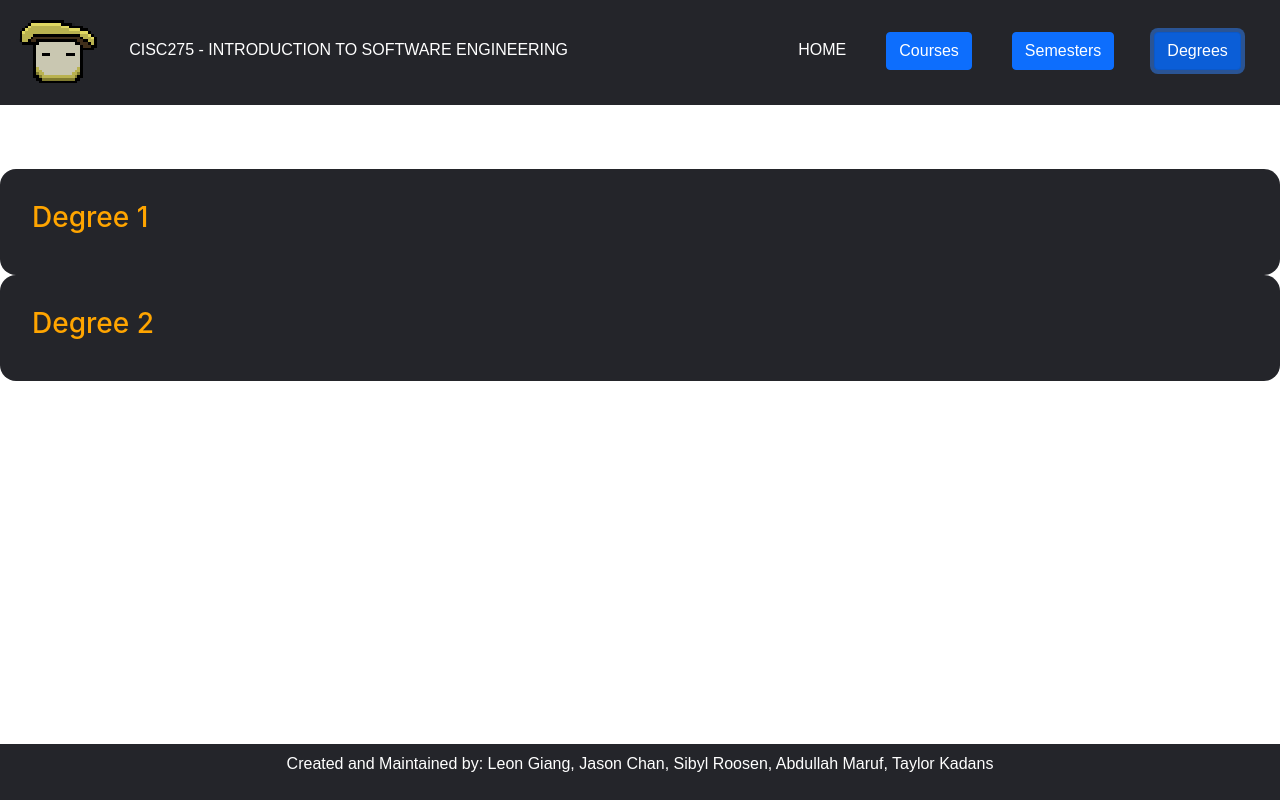
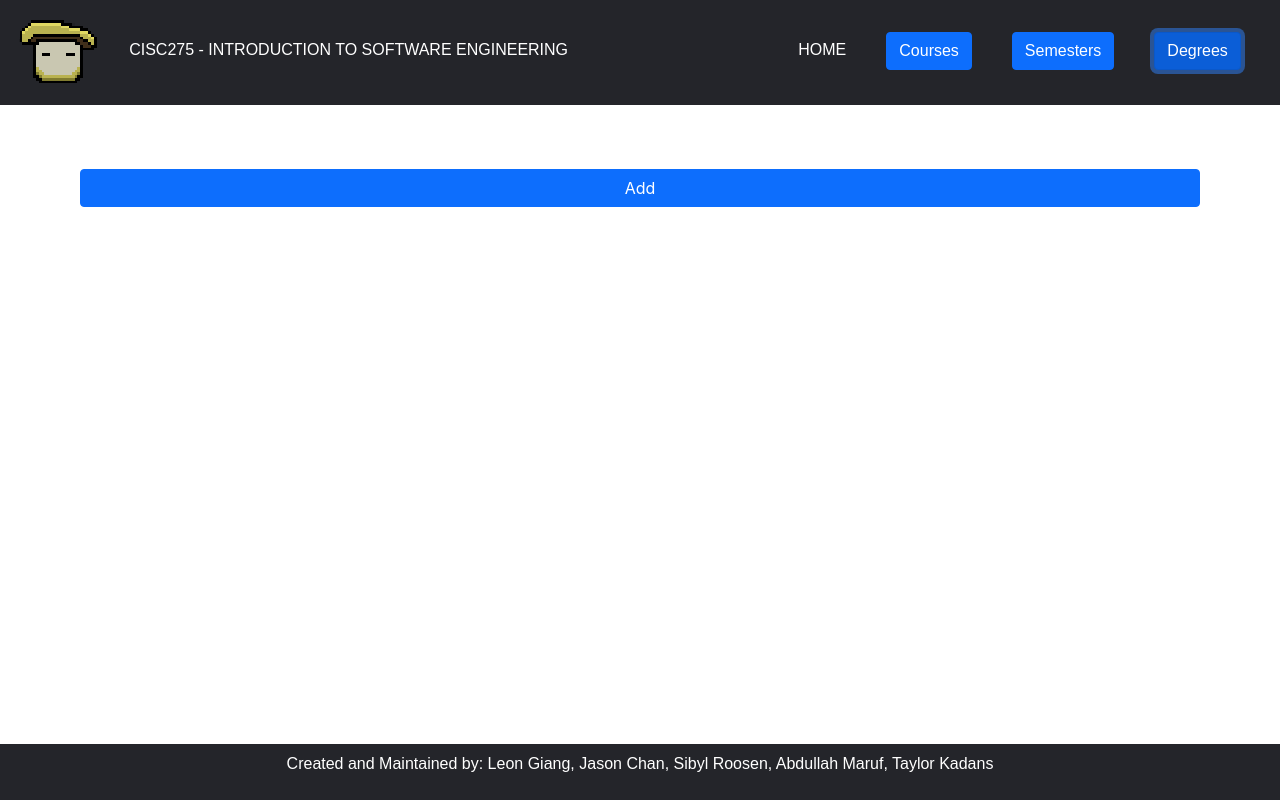
Before and after one commit to CISC275123/Final-Project, a React (Create React App) app: page / in a window 1280 px wide. Both pictures are taken after a click on the button "Degrees". Built offline with nearby package versions, Linux system fonts and the light colour scheme.

Commit message:
Modified Degree components to enable add/removing new degree plans. The user can name their degree plan, which will be shown after creation.

```diff
--- a/src/App.tsx
+++ b/src/App.tsx
@@ -68,18 +68,17 @@ const YEARS: Year[] = [
     { name: "Year 3", semesters: SEMESTERS },
     { name: "Year 4", semesters: SEMESTERS }
 ];
-const DEGREES: Degree[] = [
-    { name: "Degree 1", years: YEARS },
-    { name: "Degree 2", years: YEARS }
-];
+const DEGREES: Degree[] = [];
 
 function App(): JSX.Element {
     const [courses, setCourses] = useState<Course[]>(COURSES);
+    const [degrees, setDegrees] = useState<Degree[]>(DEGREES);
     const [display, setDisplay] = useState<boolean>(true);
     const [currIndex, setIndex] = useState<number>(0);
     const [isEditing, setEditing] = useState<boolean>(false);
     const [isDegree, setDegree] = useState<boolean>(false);
     const [showComponentSemester, setShowComponentSemester] = useState(false);
+    const [degreeId, setDegreeId] = useState<number>(1);
 
     function editCourse(courseID: string, newCourse: Course) {
         setCourses(
@@ -90,6 +89,24 @@ function App(): JSX.Element {
                         : course
             )
         );
+    }
+
+    function addDegree(name: string) {
+        const newDegree: Degree = {
+            name: name,
+            years: YEARS,
+            id: degreeId
+        };
+        const newId = degreeId + 1;
+        setDegreeId(newId);
+        setDegrees([...degrees, newDegree]);
+    }
+
+    function removeDegree(id: number) {
+        const newDegrees: Degree[] = degrees.filter(
+            (degree: Degree): boolean => degree.id !== id
+        );
+        setDegrees(newDegrees);
     }
 
     function switchEditing(edit: boolean) {
@@ -205,7 +222,13 @@ function App(): JSX.Element {
                 </div>
 
                 <div className="DegreeList">
-                    {isDegree && <DegreeList degrees={DEGREES}></DegreeList>}
+                    {isDegree && (
+                        <DegreeList
+                            degrees={degrees}
+                            addDegree={addDegree}
+                            removeDegree={removeDegree}
+                        ></DegreeList>
+                    )}
                 </div>
 
                 <footer>
--- a/src/components/DegreeCard.tsx
+++ b/src/components/DegreeCard.tsx
@@ -1,4 +1,5 @@
 import React from "react";
+import { Button } from "react-bootstrap";
 import { Degree } from "../interfaces/degree";
 import { Year } from "../interfaces/year";
 
@@ -6,19 +7,22 @@ import "./DegreeCard.css";
 
 export const DegreeCard = ({
     degree,
-    handleClick
+    handleClick,
+    removeDegree
 }: {
     degree: Degree;
-    handleClick: (id: string) => void;
+    handleClick: (id: number) => void;
+    removeDegree: (id: number) => void;
 }) => {
     return (
         <div
+            onClick={() => console.log(degree.id)}
             className="degree_view_card"
-            onClick={() => handleClick(degree.name)}
         >
-            <div>
+            <div onClick={() => handleClick(degree.id)}>
                 <h3 className="degreeName">{degree.name}</h3>
             </div>
+            <Button onClick={() => removeDegree(degree.id)}>Remove</Button>
         </div>
     );
 };
--- /dev/null
+++ b/src/components/DegreeList.css
@@ -0,0 +1,15 @@
+.degree_list {
+    padding: 2rem;
+    display: flex;
+    flex-direction: column;
+    gap: 20px;
+    text-align: left;
+}
+
+.degree_buttons {
+    display: flex;
+    flex-direction: column;
+    padding: 0rem 5rem 0rem 5rem;
+    text-align: center;
+    align-content: center;
+}
--- a/src/components/DegreeList.tsx
+++ b/src/components/DegreeList.tsx
@@ -1,12 +1,25 @@
 import React, { useState } from "react";
+import { Button, Form } from "react-bootstrap";
 import { Degree } from "../interfaces/degree";
 import { DegreeCard } from "./DegreeCard";
 import { DegreeView } from "./DegreeView";
 
-export const DegreeList = ({ degrees }: { degrees: Degree[] }) => {
-    const [displayId, setDisplayId] = useState<null | string>(null);
+import "./DegreeList.css";
 
-    const handleDegreeView = (id: string) => {
+export const DegreeList = ({
+    degrees,
+    addDegree,
+    removeDegree
+}: {
+    degrees: Degree[];
+    addDegree: (name: string) => void;
+    removeDegree: (id: number) => void;
+}) => {
+    const [displayId, setDisplayId] = useState<null | number>(null);
+    const [userInput, setUserInput] = useState<string>("Sample");
+    const [adding, setAdding] = useState<boolean>(false);
+
+    const handleDegreeView = (id: number) => {
         setDisplayId(id);
     };
 
@@ -14,21 +27,60 @@ export const DegreeList = ({ degrees }: { degrees: Degree[] }) => {
         setDisplayId(null);
     };
 
+    const handleAddClick = () => {
+        setAdding(!adding);
+    };
+
+    const setUpDegree = () => {
+        addDegree(userInput);
+        handleAddClick();
+    };
+
     return (
+        <div className="degree_page">
+            <div className="degree_buttons">
+                <Button onClick={handleAddClick}>Add</Button>
+                {adding && (
+                    <Form.Group controlId="formAddDegree">
+                        <br />
+                        <Form.Label>
+                            Give your new degree plan a memorable name:
+                        </Form.Label>
+                        <Form.Control
+                            type="string"
+                            value={userInput}
+                            onChange={(
+                                event: React.ChangeEvent<HTMLInputElement>
+                            ) => setUserInput(event.target.value)}
+                        ></Form.Control>
+                        <Button
+                            variant="success"
+                            className="save_edit_btn"
+                            onClick={setUpDegree}
+                        >
+                            Save
+                        </Button>
+                        <Button variant="warning" onClick={handleAddClick}>
+                            Cancel
+                        </Button>
+                    </Form.Group>
+                )}
+            </div>
             <div className="degree_list">
                 {!displayId && (
                     <>
                         {degrees.map((degree: Degree) => (
                             <DegreeCard
-                            key={degree.name}
+                                key={degree.id}
                                 degree={degree}
                                 handleClick={handleDegreeView}
+                                removeDegree={removeDegree}
                             ></DegreeCard>
                         ))}
                     </>
                 )}
                 {degrees.map((degree: Degree) => {
-                const dId = degree.name;
+                    const dId = degree.id;
                     if (displayId === dId) {
                         return (
                             <DegreeView
@@ -41,5 +93,6 @@ export const DegreeList = ({ degrees }: { degrees: Degree[] }) => {
                     }
                 })}
             </div>
+        </div>
     );
 };
--- a/src/components/DegreeView.tsx
+++ b/src/components/DegreeView.tsx
@@ -56,6 +56,7 @@ export const DegreeView = ({
 
             {!edit && (
                 <div className="degree_page">
+                    <h2>{degree.name}</h2>
                     <div className="year_view_rows">
                         {degree.years.map((year: Year) => (
                             <div className="year_view_column" key={year.name}>
--- a/src/interfaces/degree.ts
+++ b/src/interfaces/degree.ts
@@ -1,6 +1,7 @@
 import { Year } from "./year";
 
 export interface Degree {
+    id: number;
     name: string;
     years: Year[];
 }
```
Lines whose indentation alone changed are shown as unchanged.
